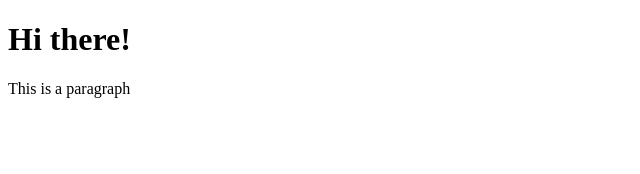
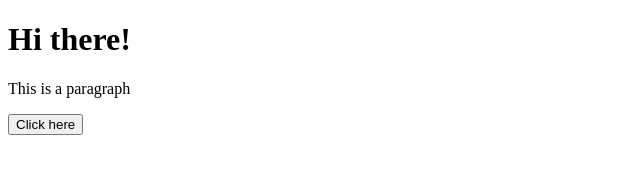
Before and after one commit to shingi-m/gitProject, a plain HTML site: page index.html in a window 1280 px wide. Shown: the whole page, without its empty margins (0-640 px from the left). Drawn offline with Linux system fonts and the light colour scheme.

Commit message:
created form element

```diff
--- a/index.html
+++ b/index.html
@@ -11,5 +11,7 @@
     <h1>Hi there!</h1>
     <p>This is a paragraph</p>
 
+    <form action="" type="text"><button>Click here</button></form>
+
 </body>
 </html>
```
